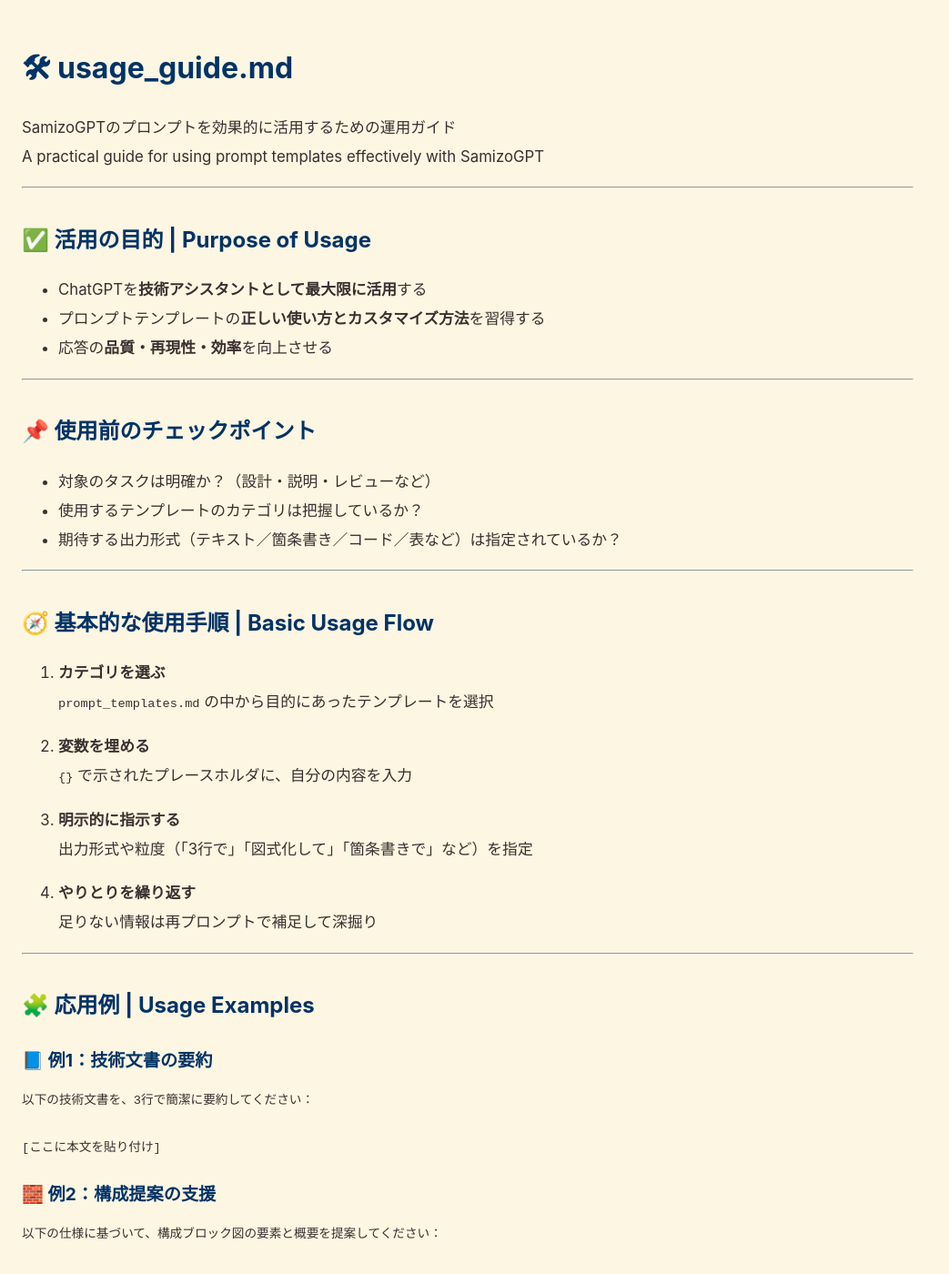
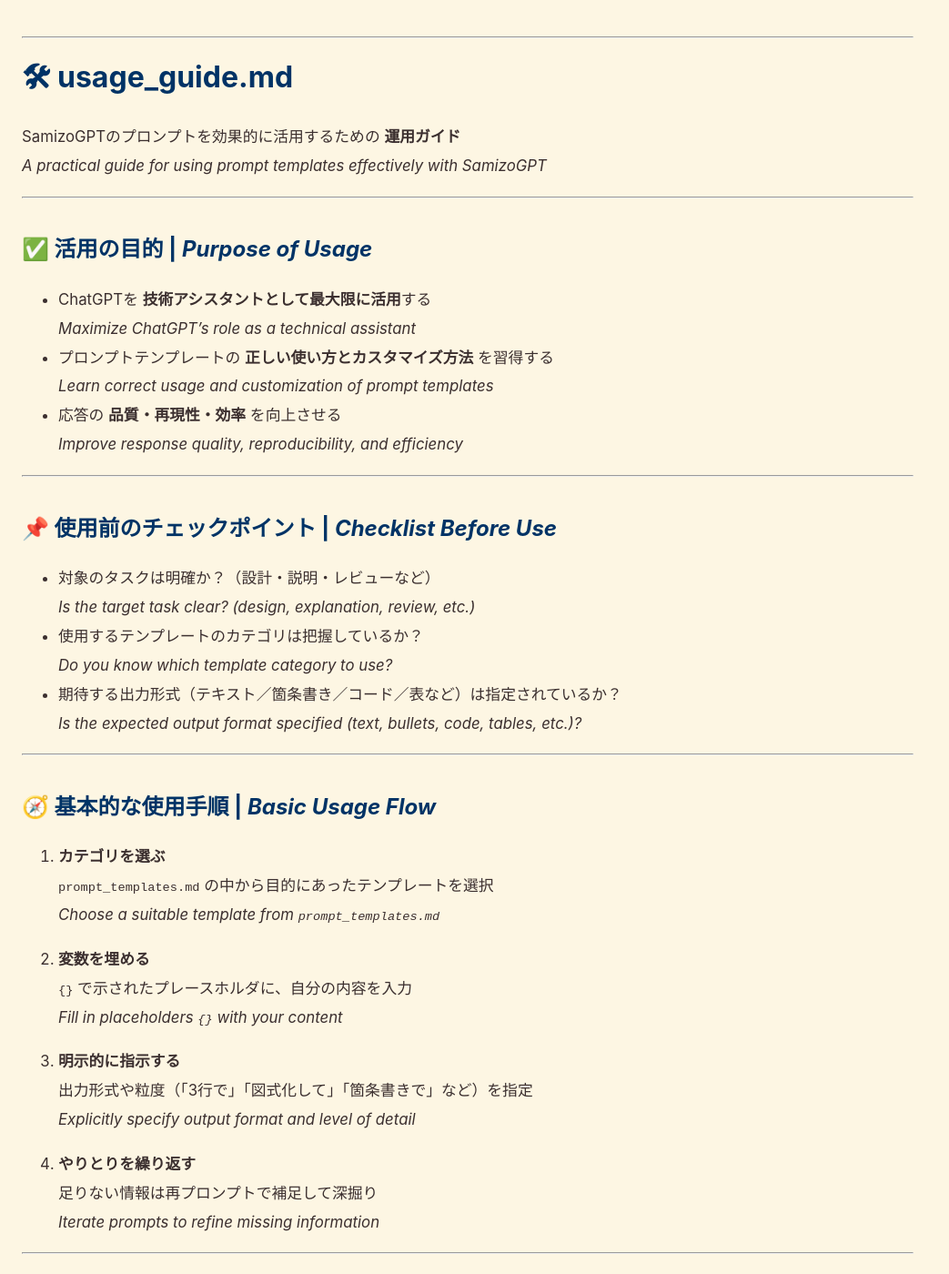
Before and after one commit to Samizo-AITL/SamizoGPT, a Jekyll site: the page built from SamizoGPT-v1x/usage_guide.md, in a window 1280 px wide and 1400 px high. Shown: the whole window at 91% size, without its empty margins (0-1043 px from the left). Built offline with Jekyll 4.4.1, drawn with Linux system fonts in a browser that asks for light colours; our own code applies the rules of GitHub Pages for plain Markdown files; some of the changed text lies outside the part shown.

Commit message:
Update usage_guide.md

````diff
--- a/SamizoGPT-v1x/usage_guide.md
+++ b/SamizoGPT-v1x/usage_guide.md
@@ -1,45 +1,62 @@
-# 🛠 usage_guide.md
-
-SamizoGPTのプロンプトを効果的に活用するための運用ガイド
-A practical guide for using prompt templates effectively with SamizoGPT
+---
+layout: default
+title: SamizoGPT-v1x/usage_guide.md
+---
 
 ---
 
-## ✅ 活用の目的 | Purpose of Usage
+# 🛠 usage_guide.md
 
-- ChatGPTを**技術アシスタントとして最大限に活用**する
-- プロンプトテンプレートの**正しい使い方とカスタマイズ方法**を習得する
-- 応答の**品質・再現性・効率**を向上させる
+SamizoGPTのプロンプトを効果的に活用するための **運用ガイド**
+*A practical guide for using prompt templates effectively with SamizoGPT*
 
 ---
 
-## 📌 使用前のチェックポイント
+## ✅ 活用の目的 | *Purpose of Usage*
 
-- 対象のタスクは明確か？（設計・説明・レビューなど）
-- 使用するテンプレートのカテゴリは把握しているか？
-- 期待する出力形式（テキスト／箇条書き／コード／表など）は指定されているか？
+- ChatGPTを **技術アシスタントとして最大限に活用**する
+  *Maximize ChatGPT’s role as a technical assistant*
+- プロンプトテンプレートの **正しい使い方とカスタマイズ方法** を習得する
+  *Learn correct usage and customization of prompt templates*
+- 応答の **品質・再現性・効率** を向上させる
+  *Improve response quality, reproducibility, and efficiency*
 
 ---
 
-## 🧭 基本的な使用手順 | Basic Usage Flow
+## 📌 使用前のチェックポイント | *Checklist Before Use*
+
+- 対象のタスクは明確か？（設計・説明・レビューなど）
+  *Is the target task clear? (design, explanation, review, etc.)*
+- 使用するテンプレートのカテゴリは把握しているか？
+  *Do you know which template category to use?*
+- 期待する出力形式（テキスト／箇条書き／コード／表など）は指定されているか？
+  *Is the expected output format specified (text, bullets, code, tables, etc.)?*
+
+---
+
+## 🧭 基本的な使用手順 | *Basic Usage Flow*
 
 1. **カテゴリを選ぶ**
    `prompt_templates.md` の中から目的にあったテンプレートを選択
+   *Choose a suitable template from `prompt_templates.md`*
 
 2. **変数を埋める**
    `{}` で示されたプレースホルダに、自分の内容を入力
+   *Fill in placeholders `{}` with your content*
 
 3. **明示的に指示する**
    出力形式や粒度（「3行で」「図式化して」「箇条書きで」など）を指定
+   *Explicitly specify output format and level of detail*
 
 4. **やりとりを繰り返す**
    足りない情報は再プロンプトで補足して深掘り
+   *Iterate prompts to refine missing information*
 
 ---
 
-## 🧩 応用例 | Usage Examples
+## 🧩 応用例 | *Usage Examples*
 
-### 📘 例1：技術文書の要約
+### 📘 例1：技術文書の要約 | *Example 1: Technical Document Summarization*
 
 ```plaintext
 以下の技術文書を、3行で簡潔に要約してください：
@@ -59,16 +78,20 @@
 
 ---
 
-## 🎯 効果的に使うためのヒント
+## 🎯 効果的に使うためのヒント | *Tips for Effective Use*
 
 - **具体的に書く**：あいまいな言葉（例：ちょっと、適当に）は避ける
+  *Be specific; avoid vague terms like “a little” or “somehow”*
 - **構造を意識する**：一覧化・比較表・図示などを指定すると精度が上がる
-- **やりとりを段階化する**：大→中→小の順で深掘り（例：設計→構成→パラメータ）
-- **役割を与える**：アシスタントに「あなたは制御工学の専門家です」と設定すると回答の質が安定する
+  *Ask for lists, comparison tables, or diagrams to improve clarity*
+- **やりとりを段階化する**：大→中→小の順で深掘り
+  *Break down tasks step by step (macro → mid → micro)*
+- **役割を与える**：アシスタントに役割を設定すると回答の質が安定
+  *Assign roles (e.g., “You are a control engineering expert”) for better results*
 
 ---
 
-## 🚫 よくある失敗例
+## 🚫 よくある失敗例 | *Common Pitfalls*
 
 | 状況 | 問題点 | 改善策 |
 |------|--------|--------|
@@ -78,25 +101,30 @@
 
 ---
 
-## 🗃 プロンプト保存・再利用のすすめ
+## 🗃 プロンプト保存・再利用のすすめ | *Saving & Reusing Prompts*
 
-- よく使うプロンプトは `.prompt.md` に保存しておくと便利
-- カスタムプロンプトセットをGitHubにまとめて再利用可能
-- 対応するプロジェクト名でバージョン管理をすると混乱が減る
+- よく使うプロンプトは **`.prompt.md`** に保存しておくと便利
+  *Save frequent prompts in `.prompt.md` files*
+- カスタムプロンプトセットを **GitHubにまとめて再利用可能**
+  *Reuse prompt sets by organizing them in GitHub*
+- **プロジェクト名でバージョン管理**すると混乱が減る
+  *Version control prompts per project name to reduce confusion*
 
 ---
 
-## 🏗 拡張予定機能（構想）
+## 🏗 拡張予定機能（構想） | *Planned Extensions*
 
 - GUIでテンプレート選択 → 入力 → 結果表示の簡易ツール
+  *GUI tool for selecting templates, inputting data, and showing results*
 - タグ付け＆全文検索可能なプロンプトDB
+  *Prompt database with tagging and full-text search*
 - ChatGPT API用プロンプト→スクリプト変換機能
+  *Conversion of prompts to scripts for ChatGPT API*
 
 ---
 
-## ✍ 作者：三溝 真一 / Samizo-AITL
+## ✍ 作者 | *Author*
 
-- Email: [shin3t72@gmail.com](mailto:shin3t72@gmail.com)
-- GitHub: [Samizo-AITL](https://github.com/Samizo-AITL)
-
----
+**三溝 真一 / Shinichi Samizo (Samizo-AITL)**
+- ✉️ Email: [shin3t72@gmail.com](mailto:shin3t72@gmail.com)
+- 💻 GitHub: [Samizo-AITL](https://github.com/Samizo-AITL)
````
Also changed, not shown: other parts of SamizoGPT-v1x/usage_guide.md (+3 -1 lines).
